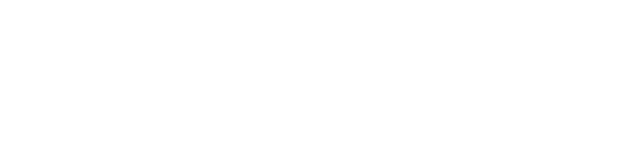
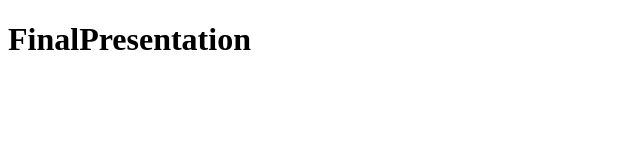
Before and after one commit to ZyuanWeng/ZyuanWeng.com, a plain HTML site: page index.html in a window 1280 px wide. Shown: the whole page, without its empty margins (0-640 px from the left). Drawn offline with Linux system fonts and the light colour scheme.

Commit message:
Add files via upload

```diff
--- a/index.html
+++ b/index.html
@@ -3,9 +3,9 @@
 <head>
     <meta charset="UTF-8">
     <meta name="viewport" content="width=device-width, initial-scale=1.0">
-    <title>Document</title>
+    <title>FinalPresentation</title>
 </head>
 <body>
-
+    <h1>FinalPresentation</h1>
 </body>
 </html>
```
